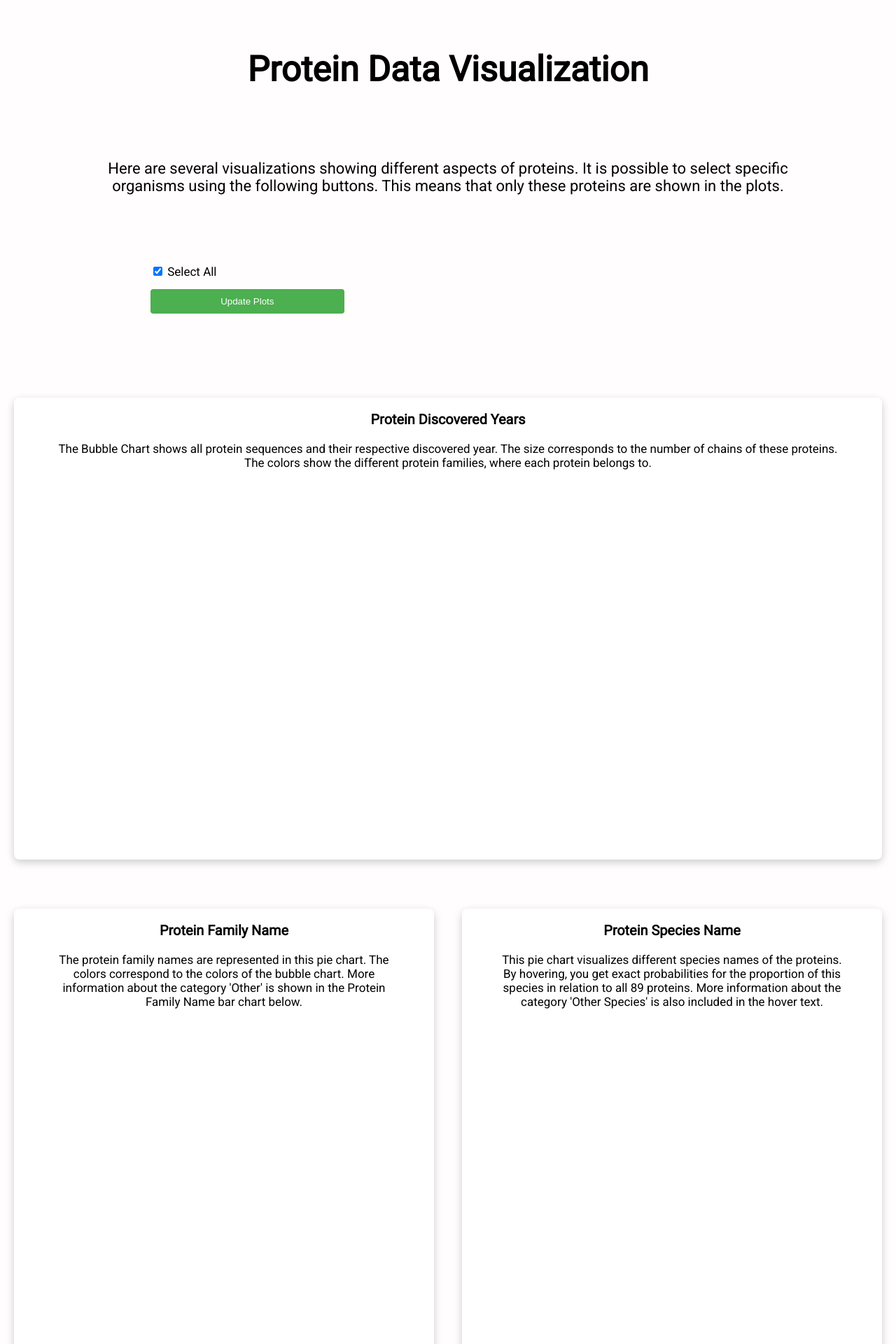
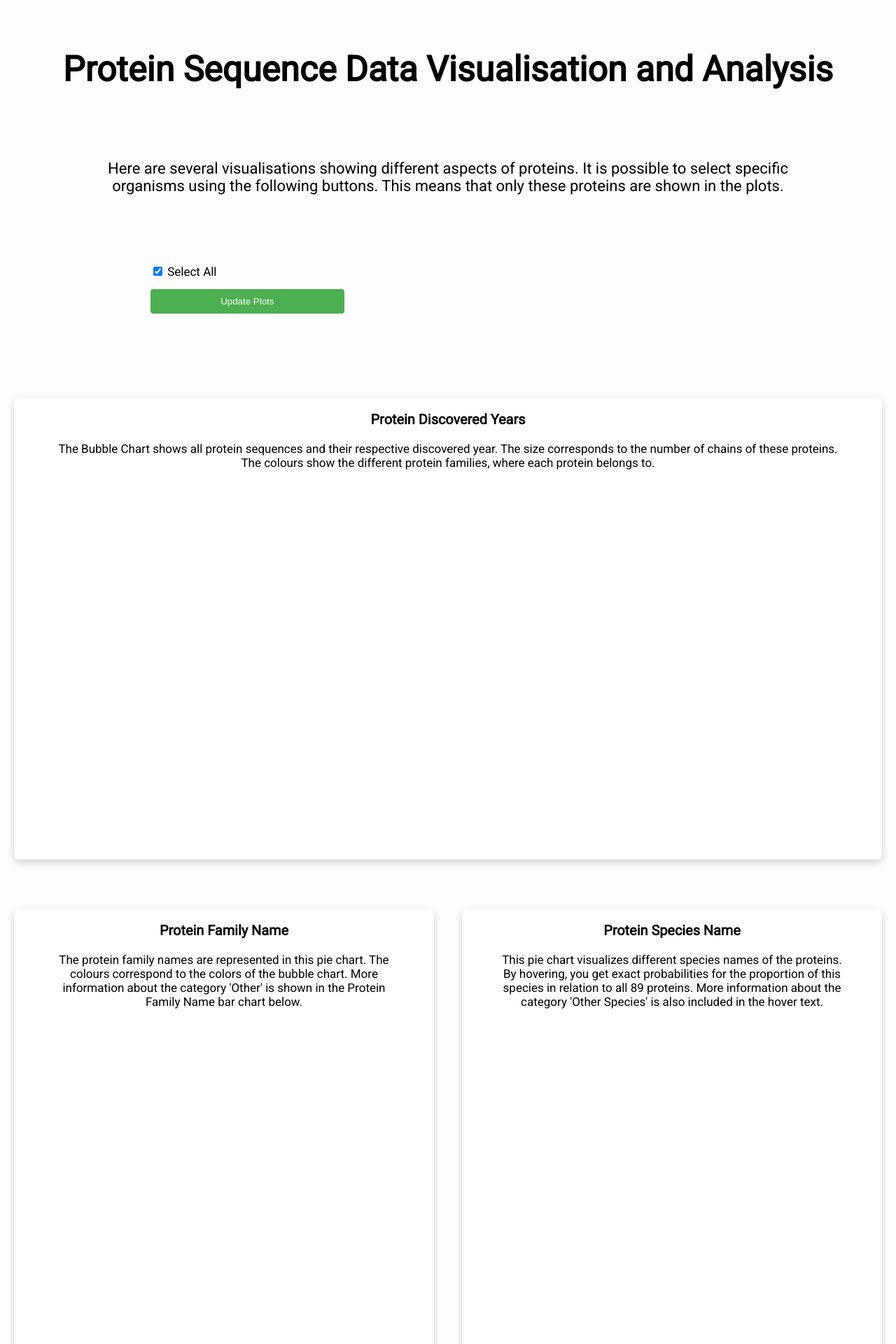
Before and after one commit to vino-nyschey/Data-Visualization-MSA, a Python web app: template templates/index.html in a window 1280 px wide. Shown: the top 1920 px of the page at 70% size. Run offline with Jinja, Linux system fonts and the light colour scheme; the template is opened without the code that fills it, so the values that code supplies are empty; some libraries are stand-ins or nearby versions.

Commit message:
British English lettering and changed heading

```diff
--- a/templates/index.html
+++ b/templates/index.html
@@ -10,10 +10,10 @@
     <script src="https://cdn.plot.ly/plotly-latest.min.js"></script>
 </head>
 <body>
-    <h1>Protein Data Visualization</h1>
+    <h1>Protein Sequence Data Visualisation and Analysis</h1>
     <div class="non-chart-text">
         <p>
-            Here are several visualizations showing different aspects of proteins. It is possible to select specific organisms using the following buttons.
+            Here are several visualisations showing different aspects of proteins. It is possible to select specific organisms using the following buttons.
             This means that only these proteins are shown in the plots.
         </p>
     </div>
@@ -38,7 +38,7 @@
             <div class="chart-text">
                 <p>
                     The Bubble Chart shows all protein sequences and their respective discovered year. The size corresponds to the number of chains of these proteins.</br>
-                    The colors show the different protein families, where each protein belongs to.
+                    The colours show the different protein families, where each protein belongs to.
                 </p>
             </div>
             <div id="bubble-chart">
@@ -55,7 +55,7 @@
             </div>
             <div class="chart-text">
                 <p>
-                    The protein family names are represented in this pie chart. The colors correspond to the colors of the bubble chart.
+                    The protein family names are represented in this pie chart. The colours correspond to the colors of the bubble chart.
                     More information about the category 'Other' is shown in the Protein Family Name bar chart below.
                 </p>
             </div>
```
Also changed, not shown: templates/base.html (+4 -4 lines).
